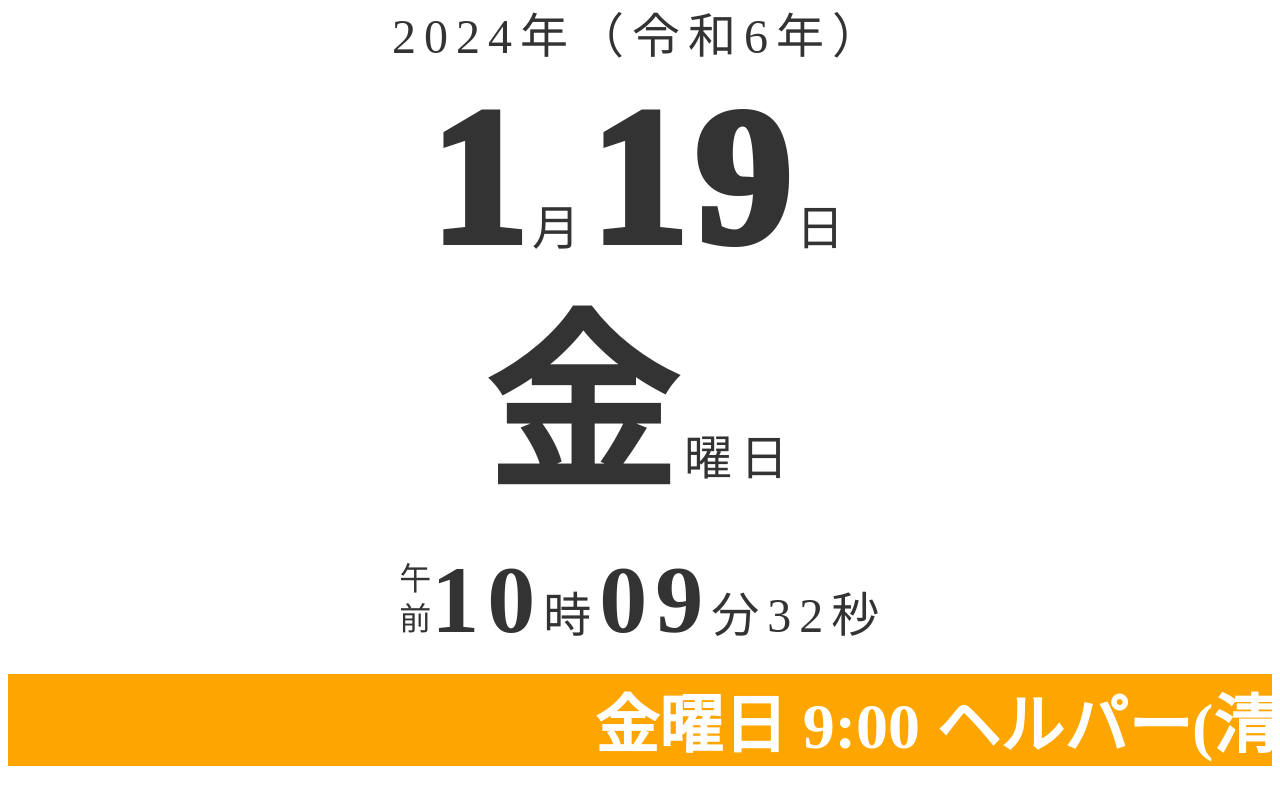
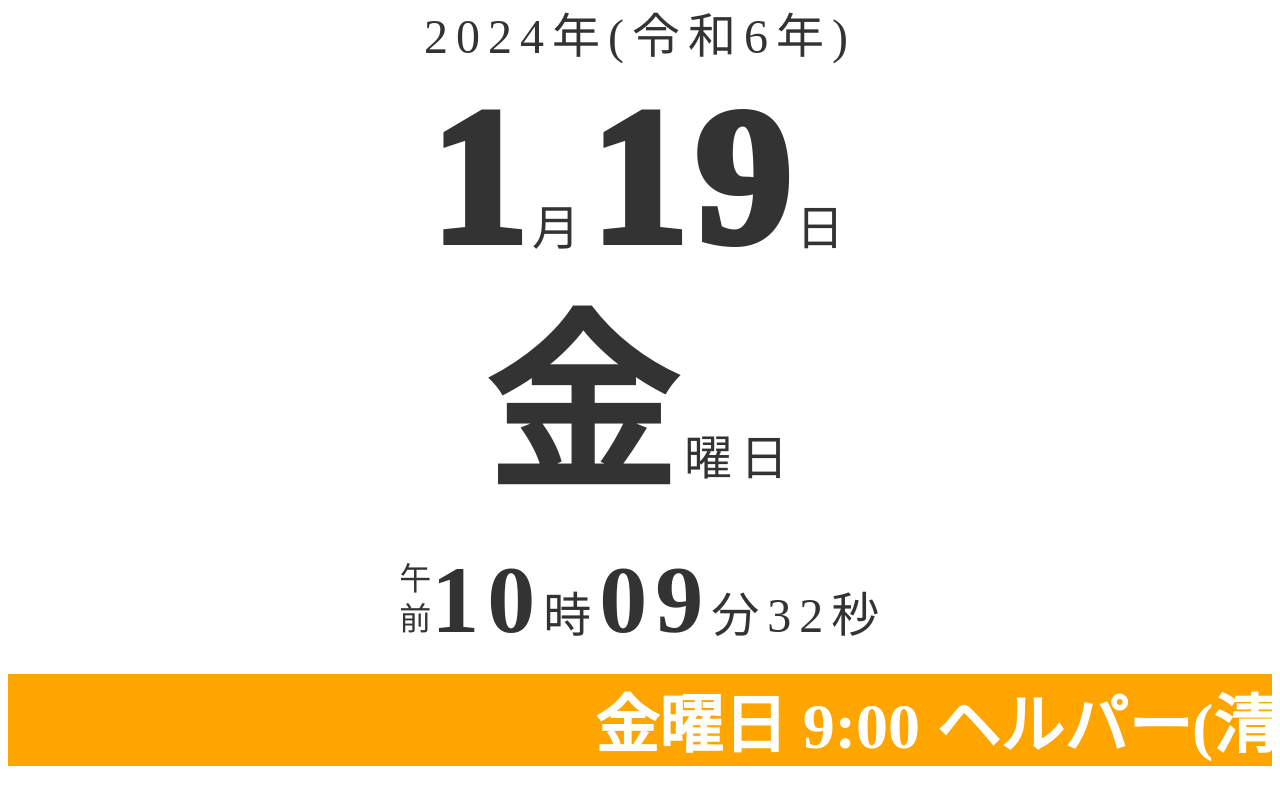
Before and after one commit to hogehoge779/20240119, a plain HTML site: page index.html in a window 1280 px wide. Drawn offline with nearby package versions, Linux system fonts and the light colour scheme.

Commit message:
Update index.html

```diff
--- a/index.html
+++ b/index.html
@@ -134,7 +134,7 @@
         let template =
             `<div>
                     <div id="year">
-                        <span>${year}</span>年（令和<span>${eraYear}</span>年）
+                        <span>${year}</span>年(令和<span>${eraYear}</span>年)
                     </div>
                     <div id="date">
                         <span class="huge-font">${month}</span>月<span class="huge-font">${day}</span>日
```
